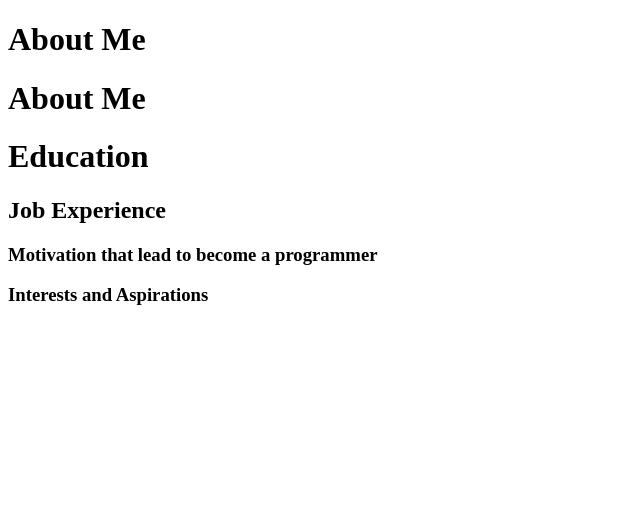
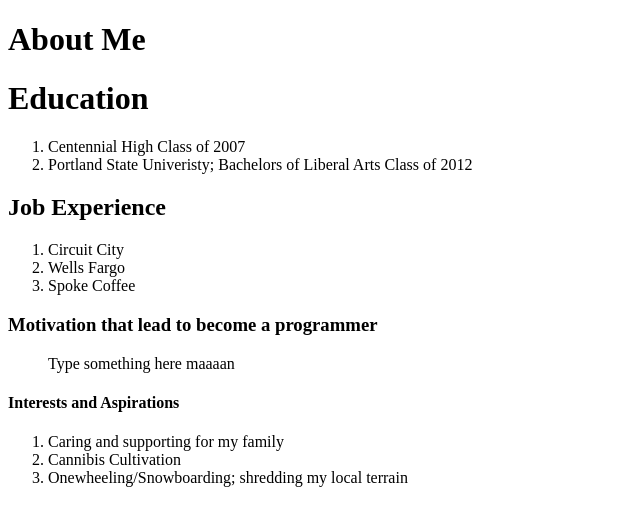
Before and after one commit to Kylewilliamsonv1/kyles-portfolio, a plain HTML site: page aboutme.html in a window 1280 px wide. Shown: the whole page, without its empty margins (0-640 px from the left). Drawn offline with Linux system fonts and the light colour scheme.

Commit message:
add content to about me page

```diff
--- a/aboutme.html
+++ b/aboutme.html
@@ -6,12 +6,26 @@
   <h1>About Me
   </h1>
 <body>
-  <h1>About Me
     <h1>Education</h1>
+      <ol>
+        <li>Centennial High Class of 2007</li>
+        <li>Portland State Univeristy; Bachelors of Liberal Arts Class of 2012</li>
+      </ol>
     <h2>Job Experience</h2>
+      <ol>
+        <li>Circuit City</li>
+        <li>Wells Fargo</li>
+        <li>Spoke Coffee</li>
+      </ol>
     <h3>Motivation that lead to become a programmer</h3>
-    <h3>Interests and Aspirations</h3>
-  </h1>
-
+      <ul>
+        <p>Type something here maaaan</p>
+      </ul>
+    <h4>Interests and Aspirations</h4>
+      <ol>
+        <li>Caring and supporting for my family</li>
+        <li>Cannibis Cultivation</li>
+        <li>Onewheeling/Snowboarding; shredding my local terrain</li>
+      </ol>
 </body>
 </html>
```
Also changed, not shown: test-index.html (+2 -2 lines).
